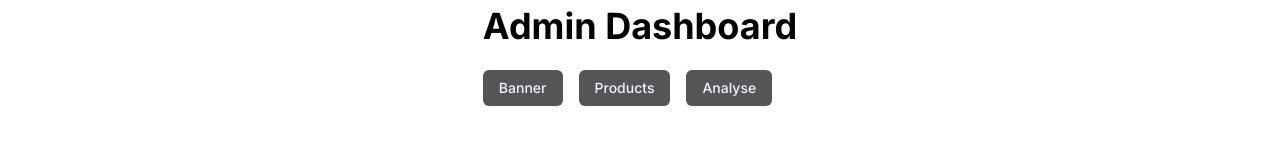
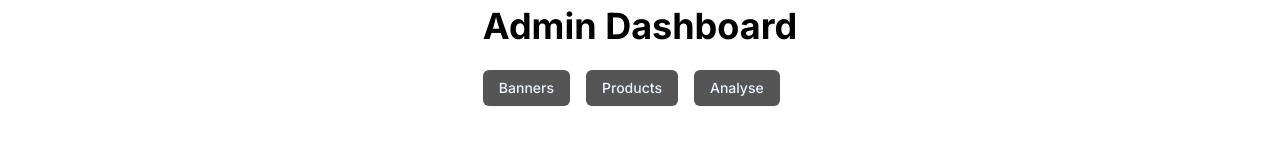
Before and after one commit to yoonju88/next_blog, a Next.js app: page /admin-dashboard in a window 1280 px wide. Shown: the part 462-606 px from the top of the page. Built offline with nearby package versions, Linux system fonts and the light colour scheme; no server answers.

Commit message:
change the path

```diff
--- a/app/admin-dashboard/page.tsx
+++ b/app/admin-dashboard/page.tsx
@@ -25,8 +25,8 @@ export default async function AdminDashboard({
                 <Button
                     asChild
                 >
-                    <Link href="/admin-dashboard/banner">
-                        Banner
+                    <Link href="/admin-dashboard/banners">
+                        Banners
                     </Link>
                 </Button>
                 <Button
```
